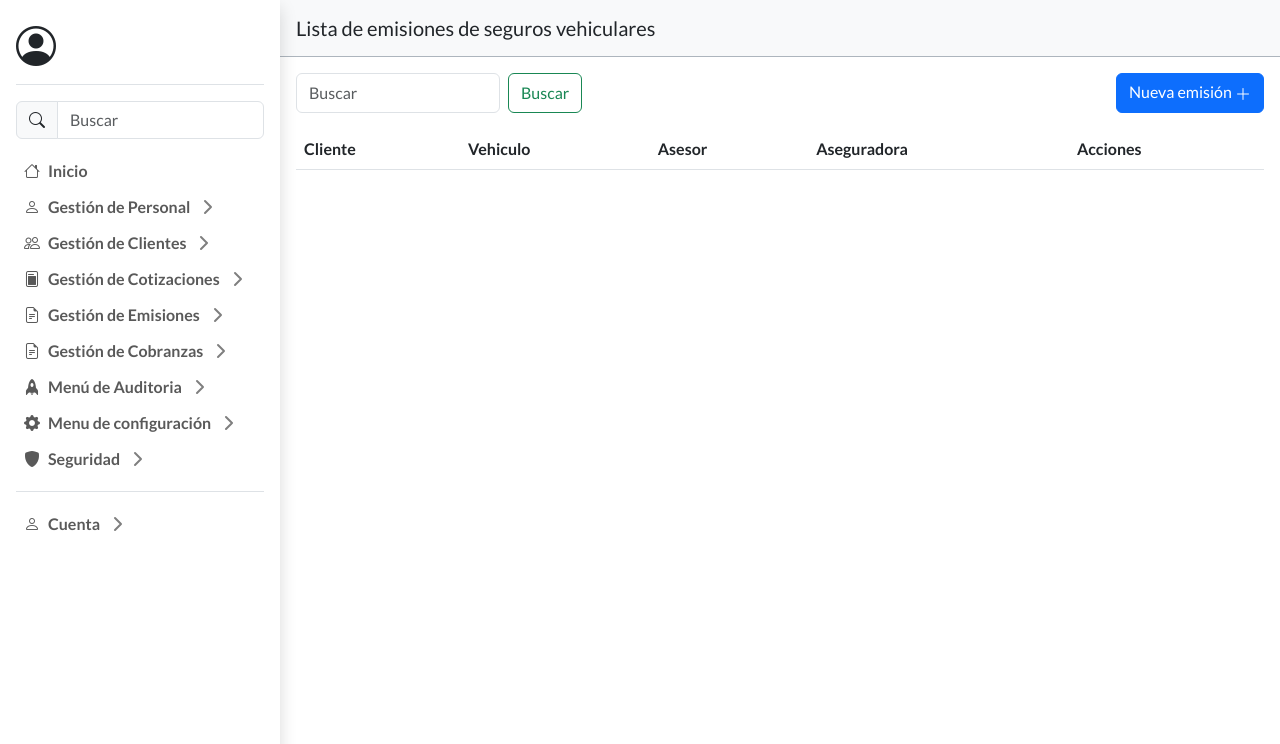
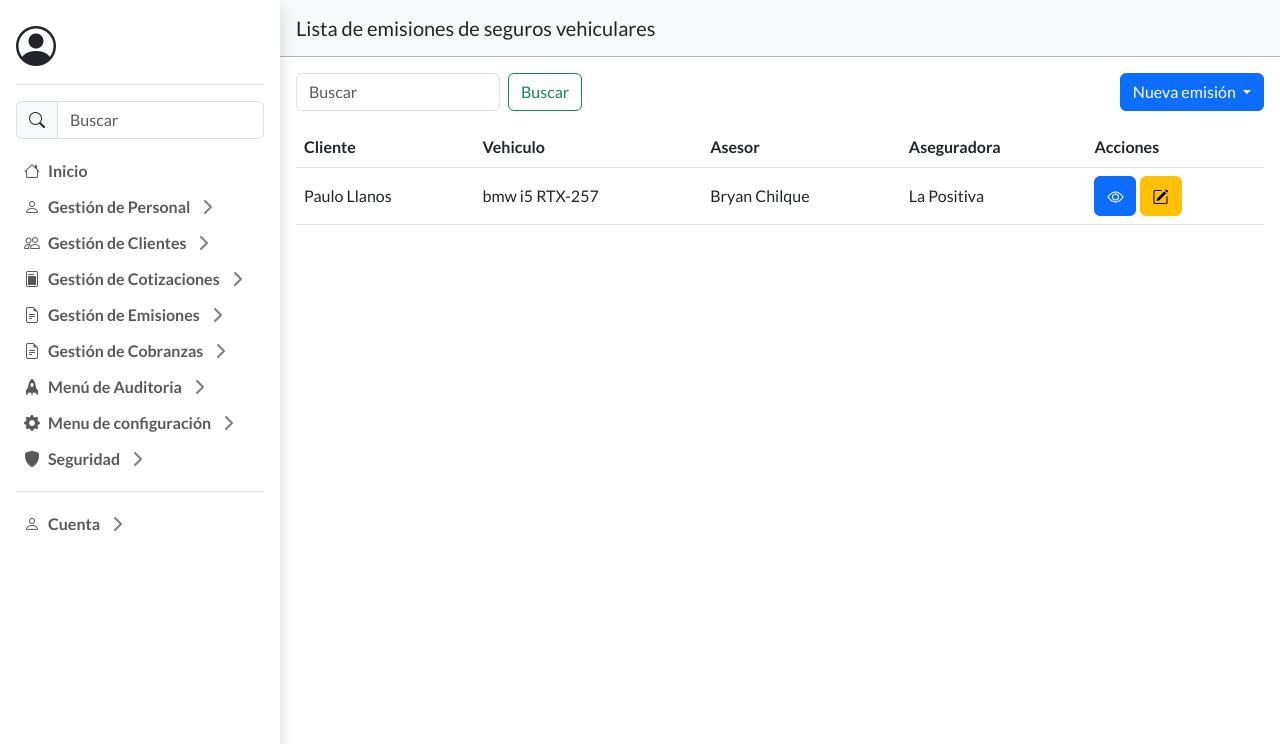
Before and after one commit to bryan-chilque/university-degree-project, a Django app: page /web/1/collection/insurance/vehicle/list_emissions/ in a window 1280 px wide. Shown: the part 56-800 px from the top of the page. Run offline with Django 4.2, Linux system fonts and the light colour scheme; data comes from the database, SQL or seed files in the repository; data that the repository does not hold is empty; parts of the project's set-up code (start-up, migrations or seed data) failed here and were passed over; some libraries are stand-ins or nearby versions.

Commit message:
feat: button for new sale or renewal emission (#92)
Co-authored-by: Bryan Martin Chilque <57159869+Ranzes33@users.noreply.github.com>

```diff
--- a/rrggweb/fixtures/web-snapshot.yaml
+++ b/rrggweb/fixtures/web-snapshot.yaml
@@ -53,6 +53,7 @@
     fabrication_year: 2012
     engine: '654321'
     chassis: '1234567'
+    seat_number: 5
     use_type: 1
     customer: 1
 - model: rrgg.vehicle
@@ -64,6 +65,7 @@
     fabrication_year: 2015
     engine: '545412'
     chassis: '654123'
+    seat_number: 4
     use_type: 3
     customer: 2
 - model: rrgg.consultant
--- a/rrggweb/templates/rrggweb/issuance/insurance/vehicle/list.html
+++ b/rrggweb/templates/rrggweb/issuance/insurance/vehicle/list.html
@@ -6,9 +6,15 @@
         <button class="btn btn-outline-success" type="submit">Buscar</button>
     </form>
     <div>
-        <a class="btn btn-primary" href="{% url 'rrggweb:issuance:insurance:vehicle:list_quotations' view.kwargs.consultant_id %}">Nueva emisión
-            <i class="bi bi-plus-lg"></i>
-        </a>
+        <div class="dropdown">
+            <button class="btn btn-primary dropdown-toggle" type="button" data-bs-toggle="dropdown" aria-expanded="false">
+                Nueva emisión
+            </button>
+            <ul class="dropdown-menu">
+              <li><a class="dropdown-item" href="{% url 'rrggweb:issuance:insurance:vehicle:list_quotations' view.kwargs.consultant_id %}">Venta nueva</a></li>
+              <li><a class="dropdown-item" href="{% url 'rrggweb:quotation:insurance:vehicle:search' view.kwargs.consultant_id%}">Renovación</a></li>
+            </ul>
+        </div>
     </div>
 </div>
 <div class="table-responsive">
```
